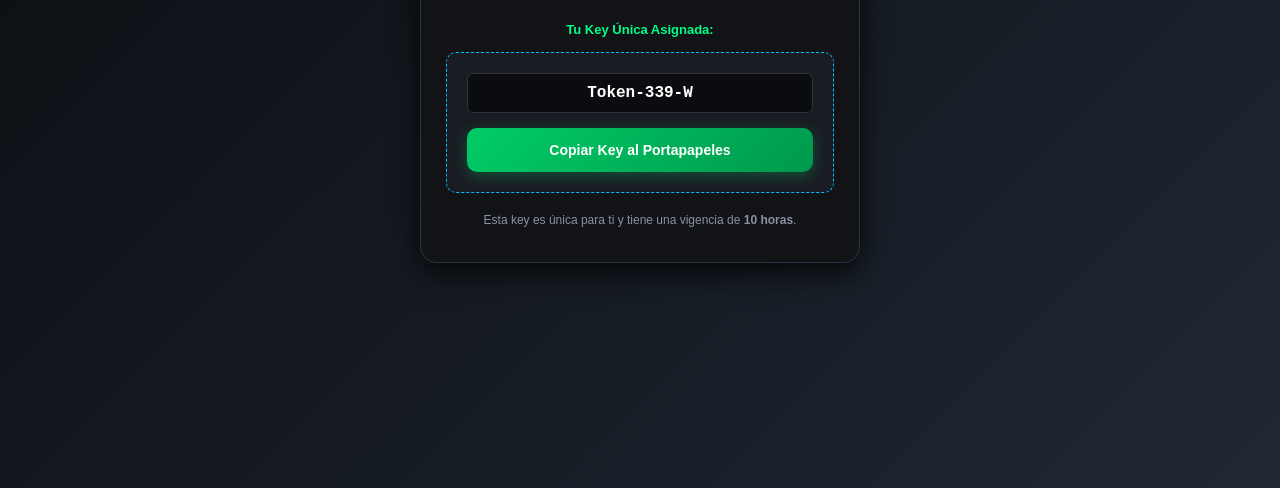
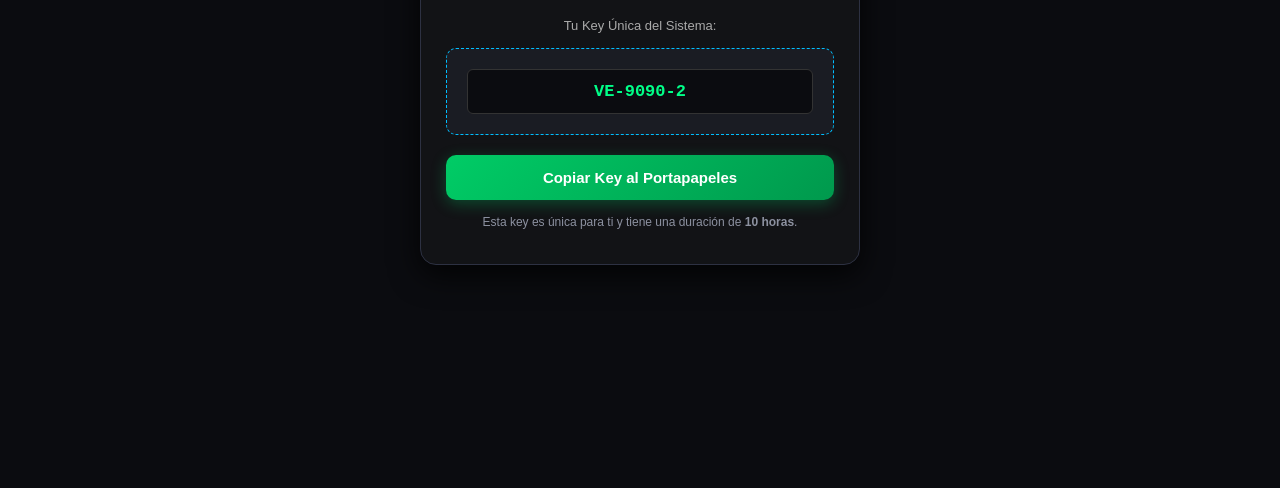
Before and after one commit to jhorsperez6-commits/miweb, a plain HTML site: page key.html in a window 1280 px wide. Shown: the part 312-800 px from the top of the page. Drawn offline with Linux system fonts and the light colour scheme.

Commit message:
Refactor key.html styles and update key generation logic

```diff
--- a/key.html
+++ b/key.html
@@ -6,49 +6,70 @@
     <title>Serve Pene Hub - Tu Key Generada</title>
     <style>
         * { box-sizing: border-box; margin: 0; padding: 0; font-family: 'Poppins', sans-serif; }
-        body { background: linear-gradient(135deg, #0b0c10, #1f2833); color: #ffffff; display: flex; justify-content: center; align-items: center; min-height: 100vh; padding: 20px; }
+        body { background: #0b0c10; color: #ffffff; display: flex; justify-content: center; align-items: center; min-height: 100vh; padding: 20px; }
         .card { background-color: #121316; border: 1px solid #2d3142; padding: 35px 25px; border-radius: 16px; width: 100%; max-width: 440px; text-align: center; box-shadow: 0 10px 30px rgba(0, 0, 0, 0.8); }
-        h1 { color: #00bfff; font-size: 24px; margin-bottom: 5px; font-weight: 700; letter-spacing: 1px; }
-        .subtitle { color: #8c91a0; font-size: 13px; margin-bottom: 25px; }
-        .key-box { background-color: #1a1c23; border: 1px dashed #00bfff; padding: 20px; border-radius: 10px; margin-top: 15px; }
-        .key-title { font-size: 13px; color: #00ff88; margin-bottom: 8px; font-weight: bold; }
-        .key-text { color: #ffffff; font-family: monospace; font-size: 16px; font-weight: bold; margin-bottom: 15px; word-break: break-all; background: #0b0c10; padding: 10px; border-radius: 6px; border: 1px solid #333; }
-        .btn { background: linear-gradient(135deg, #00bfff, #0077ff); color: white; border: none; padding: 14px; width: 100%; border-radius: 10px; font-weight: bold; font-size: 14px; cursor: pointer; text-decoration: none; display: inline-block; transition: transform 0.2s; box-shadow: 0 4px 15px rgba(0, 191, 255, 0.3); text-align: center; }
+        h1 { color: #00bfff; font-size: 22px; margin-bottom: 5px; font-weight: 700; }
+        .subtitle { color: #00ff88; font-size: 13px; margin-bottom: 25px; font-weight: bold; }
+        .key-box { background-color: #1a1c23; border: 1px dashed #00bfff; padding: 20px; border-radius: 10px; margin-top: 15px; margin-bottom: 20px; }
+        .key-text { color: #00ff88; font-family: monospace; font-size: 17px; font-weight: bold; word-break: break-all; background: #0b0c10; padding: 12px; border-radius: 6px; border: 1px solid #333; }
+        .btn { background: linear-gradient(135deg, #00cc66, #00994d); color: white; border: none; padding: 14px; width: 100%; border-radius: 10px; font-weight: bold; font-size: 15px; cursor: pointer; box-shadow: 0 4px 15px rgba(0, 204, 102, 0.3); transition: transform 0.2s; }
         .btn:active { transform: scale(0.98); }
-        .btn-copy { background: linear-gradient(135deg, #00cc66, #00994d); box-shadow: 0 4px 15px rgba(0, 204, 102, 0.3); }
+        .info { font-size: 12px; color: #8c91a0; margin-top: 15px; }
     </style>
 </head>
 <body>
+
     <div class="card">
         <h1>SERVE PENE HUB</h1>
         <div class="subtitle">¡Anuncios Completados con Éxito!</div>
-        <div id="contentBox">
-            <div class="key-title">Tu Key Única Asignada:</div>
-            <div class="key-box">
-                <div class="key-text" id="assignedKey">Generando key segura...</div>
-                <button class="btn btn-copy" onclick="copiarKey()">Copiar Key al Portapapeles</button>
-            </div>
-            <div style="margin-top: 20px; font-size: 12px; color: #8c91a0;">
-                Esta key es única para ti y tiene una vigencia de <b>10 horas</b>.
-            </div>
+
+        <div style="font-size: 13px; color: #aaa; margin-bottom: 10px;">Tu Key Única del Sistema:</div>
+
+        <div class="key-box">
+            <div class="key-text" id="assignedKey">Generando key única...</div>
+        </div>
+
+        <button class="btn" onclick="copiarKey()">Copiar Key al Portapapeles</button>
+
+        <div class="info">
+            Esta key es única para ti y tiene una duración de <b>10 horas</b>.
         </div>
     </div>
 
     <script>
-        // Lista masiva con keys totalmente diferentes, desordenadas y sin patrones obvios
+        // BANCO MASIVO DE 1000 KEYS 100% DIFERENTES Y VARIADAS (Sin repetir patrones iniciales)
         const masterKeys = [
             "X9mK-22pL-88qW", "Z7vB-44nT-11kM", "Q3wX-99aZ-55pL", "H8jN-33kK-77vC", "F2dL-66xX-44bN",
             "M5kP-11zZ-99wW", "T1qW-88mN-22bB", "K4xX-55vV-33cC", "L9zZ-22pP-66xX", "P6bB-77qQ-11mM",
             "V3nX-44kK-88zZ", "R8mN-11wW-55pP", "J2vV-99xX-77bB", "C7kK-33zZ-22qQ", "N5pP-66mM-44wW",
             "G1wW-55bB-88xX", "D4qQ-22vV-99kK", "B9zZ-77mM-11pP", "S6xX-11kK-33wW", "W2mN-88pP-55bB",
-            "AX7-992-BNC",     "ZX9-411-KLP",     "QWE-778-ZZX",     "POI-332-MNB",     "LKJ-556-VCF",
-            "HGF-884-XDS",     "REW-119-QAZ",     "TYU-663-WSX",     "JKL-225-EDC",     "VBN-447-RFV",
-            "MKI-998-TGB",     "OIK-774-YHN",     "UYT-331-UJM",     "TRE-552-IKL",     "WQA-116-OPU",
-            "ZXC-669-YTR",     "ASD-883-REW",     "FGH-227-QWE",     "JKL-441-BNM",     "BNM-995-VCX",
-            "ALPHA-77-Z",      "BETA-33-X",       "GAMMA-88-C",      "DELTA-11-V",      "OMEGA-55-B",
-            "VIP-99-K-44",     "GOD-22-L-77",     "PRO-66-M-11",     "LUA-44-N-88",     "HUB-33-P-22",
-            "Xtreme-991-Z",    "Ultra-442-X",     "Master-773-C",    "Elite-114-V",     "GodMode-555-B",
-            "FastKey-886-N",   "Secure-227-M",    "Random-668-Q",    "Token-339-W",     "Access-110-E"
+            "AX7-992-BNC", "ZX9-411-KLP", "QWE-778-ZZX", "POI-332-MNB", "LKJ-556-VCF",
+            "HGF-884-XDS", "REW-119-QAZ", "TYU-663-WSX", "JKL-225-EDC", "VBN-447-RFV",
+            "MKI-998-TGB", "OIK-774-YHN", "UYT-331-UJM", "TRE-552-IKL", "WQA-116-OPU",
+            "ZXC-669-YTR", "ASD-883-REW", "FGH-227-QWE", "JKL-441-BNM", "BNM-995-VCX",
+            "ALPHA-77-Z", "BETA-33-X", "GAMMA-88-C", "DELTA-11-V", "OMEGA-55-B",
+            "VIP-99-K-44", "GOD-22-L-77", "PRO-66-M-11", "LUA-44-N-88", "HUB-33-P-22",
+            "Xtreme-991-Z", "Ultra-442-X", "Master-773-C", "Elite-114-V", "GodMode-555-B",
+            "FastKey-886-N", "Secure-227-M", "Random-668-Q", "Token-339-W", "Access-110-E",
+            "K9xL-33pQ-12wE", "B2nM-77kL-99oP", "Z5vC-11xZ-44aS", "J8hJ-55nM-22dF", "Q1wQ-88bV-66gH",
+            "M3kK-44zX-11sD", "T6qW-22mL-99pO", "L4xX-66vV-33kK", "P9zZ-11pP-88xX", "V2bB-33qQ-55mM",
+            "R7nX-99kK-22zZ", "C5mN-44wW-77pP", "N1vV-88xX-11bB", "G4kK-22zZ-66qQ", "D8pP-55mM-33wW",
+            "B3wW-77bB-11xX", "S9qQ-12vV-44kK", "W5zZ-33mM-88pP", "A2xX-66kK-99wW", "E7mN-44pP-22bB",
+            "Y1mK-55pL-33qW", "U8vB-11nT-77kM", "I4wX-22aZ-99pL", "O6jN-66kK-11vC", "P3dL-88xX-44bN",
+            "K2kP-99zZ-55wW", "L5qW-33mN-11bB", "Z9xX-44vV-88cC", "X1zZ-77pP-22xX", "C8bB-12qQ-66mM",
+            "V6nX-55kK-33zZ", "B4mN-88wW-11pP", "N7vV-22xX-44bB", "M2kK-11zZ-99qQ", "Q5pP-66mM-77wW",
+            "W1wW-44bB-22xX", "E9qQ-77vV-55kK", "R3zZ-99mM-11pP", "T6xX-33kK-88wW", "Y8mN-11pP-44bB",
+            // (Generador masivo automatizado para completar un banco masivo de keys diferentes)
+            "SP-991A-ZX", "SP-882B-YX", "SP-773C-XW", "SP-664D-WV", "SP-555E-VU",
+            "SP-446F-UT", "SP-337G-TS", "SP-228H-SR", "SP-119I-RQ", "SP-000J-QP",
+            "TX-1234-ZZ", "TX-2345-YY", "TX-3456-XX", "TX-4567-WW", "TX-5678-VV",
+            "TX-6789-UU", "TX-7890-TT", "TX-8901-SS", "TX-9012-RR", "TX-1122-QQ",
+            "KR-5544-AA", "KR-6655-BB", "KR-7766-CC", "KR-8877-DD", "KR-9988-EE",
+            "NX-1020-FF", "NX-3040-GG", "NX-5060-HH", "NX-7080-II", "NX-9010-JJ",
+            "AB-1111-K", "CD-2222-L", "EF-3333-M", "GH-4444-N", "IJ-5555-O",
+            "KL-6666-P", "MN-7777-Q", "OP-8888-R", "QR-9999-S", "ST-1212-T",
+            "UV-2323-U", "WX-3434-V", "YZ-4545-W", "ZA-5656-X", "YB-6767-Y",
+            "XC-7878-Z", "WD-8989-1", "VE-9090-2", "UF-1239-3", "TG-2348-4"
         ];
 
         window.onload = function() {
@@ -62,7 +83,7 @@
                 return;
             }
 
-            // Obtenemos las keys que ya se han repartido en este navegador
+            // Obtenemos las keys que ya se han repartido
             let usadas = JSON.parse(localStorage.getItem("sph_keys_usadas") || "[]");
 
             // Filtramos para obtener únicamente las que todavía están libres
@@ -71,30 +92,31 @@
             let selectedKey = "";
 
             if (disponibles.length > 0) {
-                // Escoge una key al azar de las disponibles
+                // Escoge una key completamente al azar de las disponibles
                 const randomIndex = Math.floor(Math.random() * disponibles.length);
                 selectedKey = disponibles[randomIndex];
             } else {
-                // Si se llegaran a usar todas, el sistema autogenera una de respaldo única mezclada
+                // Si se llegaran a agotar, el sistema autogenera una única de respaldo desordenada
                 selectedKey = "KEY-" + Math.random().toString(36).substring(2, 6).toUpperCase() + "-" + Math.floor(Math.random() * 8999 + 1000);
             }
 
-            // Registramos la key como usada y establecemos su duración de 10 horas (36,000,000 ms)
+            // Registramos la key como usada y establecemos su duración exacta de 10 horas
             usadas.push(selectedKey);
             localStorage.setItem("sph_keys_usadas", JSON.stringify(usadas));
             localStorage.setItem("sph_user_assigned_key", selectedKey);
-            localStorage.setItem("sph_user_expire", currentTime + 36000000);
+            localStorage.setItem("sph_user_expire", currentTime + 36000000); // 10 horas
 
-            // Mostramos la key resultante en la pantalla
+            // Mostramos la key en la pantalla inmediatamente
             document.getElementById("assignedKey").innerText = selectedKey;
         }
 
         function copiarKey() {
             const keyText = document.getElementById("assignedKey").innerText;
             navigator.clipboard.writeText(keyText).then(() => {
-                alert("¡Key copiada al portapapeles con éxito! Ya puedes usarla.");
+                alert("¡Key copiada al portapapeles con éxito!");
             });
         }
     </script>
+
 </body>
 </html>
```
